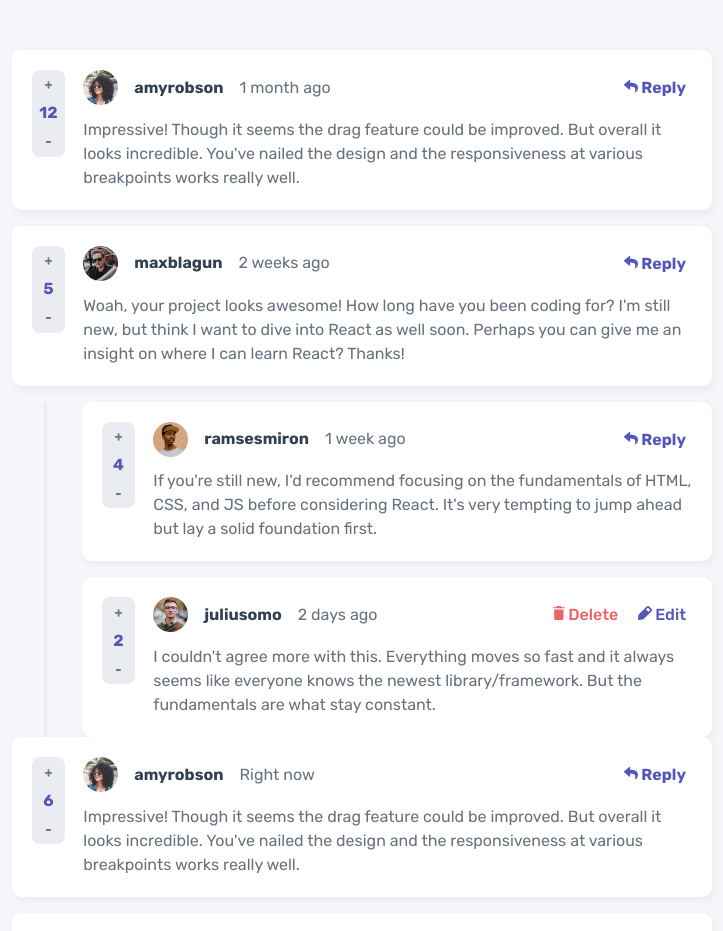
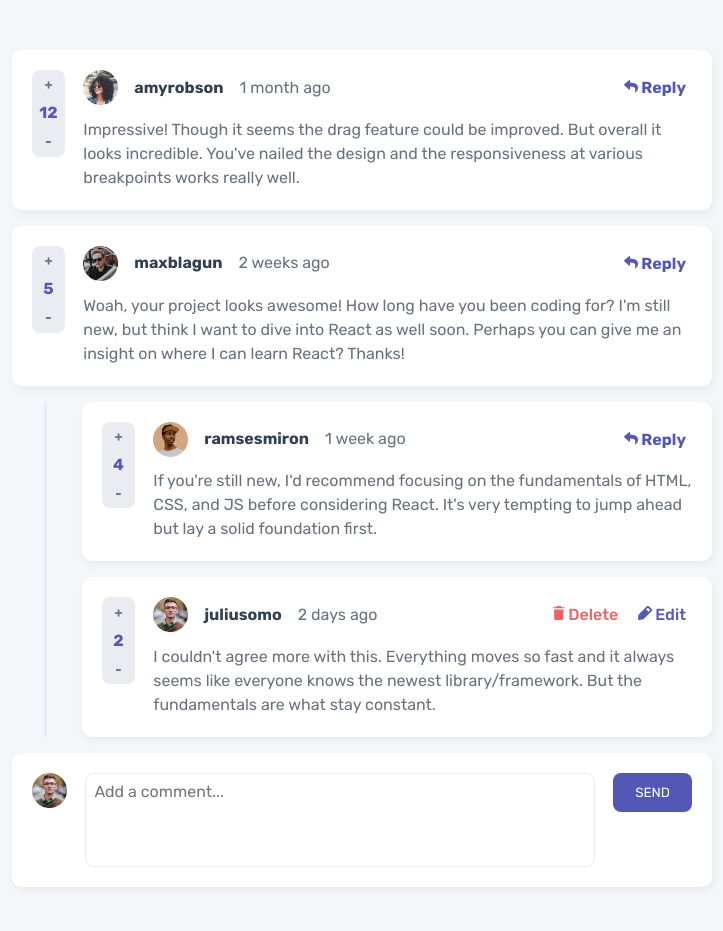
Before and after one commit to MuriWolf/interactive-comments-section-main, a Vue app: page / in a window 1280 px wide. Shown: the top 931 px of the page, without its empty margins (278-1001 px from the left). Built offline with nearby package versions, Linux system fonts and the light colour scheme; data requests are answered from the project's data file; a web font is replaced by a local one.

Commit message:
updates comment

```diff
--- a/data/db.json
+++ b/data/db.json
@@ -63,20 +63,6 @@
           }
         }
       ]
-    },
-    {
-      "id": 10,
-      "content": "Impressive! Though it seems the drag feature could be improved. But overall it looks incredible. You've nailed the design and the responsiveness at various breakpoints works really well.",
-      "createdAt": "Right now",
-      "score": 6,
-      "user": {
-        "image": {
-          "png": "../images/avatars/image-amyrobson.png",
-          "webp": "../images/avatars/image-amyrobson.webp"
-        },
-        "username": "amyrobson"
-      },
-      "replies": []
     }
   ]
 }
--- a/src/App.vue
+++ b/src/App.vue
@@ -23,7 +23,7 @@ export default defineComponent({
         user.value = data
       })
     })
-    return {comments, user }
+    return { comments, user }
   }
 })
 </script>
--- a/src/components/CommentComponent.vue
+++ b/src/components/CommentComponent.vue
@@ -13,7 +13,7 @@
           <p>{{ comment.createdAt }}</p>
         </div>
         <button v-if="comment.user.username !== currentUser.username" class="comment__reply-btn"><img src="../assets/icon-reply.svg" alt=""> Reply</button>
-        <div v-else class="comment__controls comment__reply-btn">
+        <div v-else class="comment__controls ">
           <button class="btn-reset clr--red font-sz--16 font-wt--500"><img src="@/assets/icon-delete.svg" alt=""> Delete</button>
           <button class="btn-reset clr--blue font-sz--16 font-wt--500"><img src="@/assets/icon-edit.svg" alt=""> Edit</button>
         </div>
@@ -23,7 +23,7 @@
       </div>
     </div>
   </div>
-  <div v-if="comment.replies" class="reply-comments">
+  <div v-if="comment.replies" class="reply-comments" :class="{ 'margin-top--1em': comment.replies.length != 0 }">
     <comment-component
       v-for="reply in comment.replies"
       :currentUser="currentUser"
@@ -39,6 +39,7 @@ import CommentType from '@/types/Comment'
 import User from '@/types/User'
 import { defineComponent, PropType } from 'vue'
 
+
 export default defineComponent({
   emits: ['increaseScore', 'decreaseScore'],
   props: {
--- a/src/components/CommentsComponent.vue
+++ b/src/components/CommentsComponent.vue
@@ -1,8 +1,5 @@
 <template>
   <div class="comments-section">
-    <div v-for="comment in comments" :key="comment.id" class="comment-container">
-      <comment-component :comment="comment" :currentUser="currentUser" @increase-score="comment.score++" @decrease-score="comment.score--"/>
-    </div>
     <div v-for="comment in comments" :key="comment.id" class="comment-container">
       <comment-component :comment="comment" :currentUser="currentUser" @increase-score="comment.score++" @decrease-score="comment.score--"/>
     </div>
@@ -14,8 +11,8 @@
 import { defineComponent, PropType } from 'vue';
 import CommentComponent from '@/components/CommentComponent.vue';
 import addComment from '@/components/AddComment.vue';
-import CommentType from '@/types/Comment'
-import User from '@/types/User'
+import CommentType from '@/types/Comment';
+import User from '@/types/User';
 
 export default defineComponent({
   props: {
--- a/src/components/addComment.vue
+++ b/src/components/addComment.vue
@@ -1,14 +1,15 @@
 <template>
   <div class="add-comment">
     <img class="comment__profile__img add-comment__item" :src="currentUser.image.png" alt="">
-    <textarea class="input add-comment__textarea add-comment__item" rows="4" placeholder="Add a comment..." ></textarea>
-    <button class="btn btn--blue add-comment__item">send</button>
+    <textarea class="input add-comment__textarea add-comment__item" rows="4" placeholder="Add a comment..." v-model="commentContent"></textarea>
+    <button class="btn btn--blue add-comment__item" @click="postComment('http://localhost:3000/comments', commentContent)">send</button>
   </div>
 </template>
 
 <script lang="ts">
 import User from '@/types/User'
-import { defineComponent, PropType } from 'vue'
+import { defineComponent, PropType, ref } from 'vue'
+import postComment from "@/modules/postComment"
 
 export default defineComponent({
   props: {
@@ -18,7 +19,8 @@ export default defineComponent({
     },
   },
   setup() {
-      return {}
+    const commentContent = ref("");
+    return { postComment, commentContent }
   },
 })
 </script>
--- /dev/null
+++ b/src/modules/postComment.ts
@@ -0,0 +1,26 @@
+// import Comment from "@/types/Comment"
+import User from "@/types/User";
+import getData from "./getData";
+
+function postComment(url: string, commentContent: string) {
+  getData<User>("http://localhost:3000/currentUser").then(data => {
+    const currentUser: User = data
+    fetch(url, {
+      method: 'POST',
+      headers: {
+        'Accept': 'application/json, text/plain, */*',
+        'Content-Type': 'application/json'
+      },
+      body: JSON.stringify({
+        id: 6,
+        content: commentContent,
+        createdAt: "Right now",
+        score: 0,
+        user: currentUser,
+        replies: []
+      })
+    }).then(res => res.json())
+  })
+}
+
+export default postComment;
--- a/src/scss/components/comment/_comment.scss
+++ b/src/scss/components/comment/_comment.scss
@@ -3,15 +3,14 @@
 .comments-section {
     display: flex;
     flex-direction: column;
-    // gap: 1em;
+    gap: 1em;
 }
 
 .comment-container {
     display: flex;
     flex-direction: column;
     width: 100%;
-    gap: 0;
-    margin: 0;
+    // gap: 1em;
 }
 
 .comment {
@@ -50,8 +49,20 @@
             }
 
             .comment__controls {
+                position: absolute;
+                right: 2rem;
                 display: flex;
                 gap: 0.45em;
+
+                & > button:hover {
+                    opacity: 0.5;
+                }
+            }
+
+            @include bp.for-size(medium) {
+                .comment__controls {
+                    bottom: 2.5rem;
+                }
             }
 
             .comment__reply-btn {
@@ -114,7 +125,7 @@
     width: 90%;
     display: flex;
     flex-direction: column;
-    margin-top: 1em;
+    // margin-top: 1em;
     gap: 1em;
     position: relative;
     align-self: flex-end;
--- a/src/scss/main.css
+++ b/src/scss/main.css
@@ -121,6 +121,14 @@ button {
   font-weight: 500;
 }
 
+.d-none {
+  display: none;
+}
+
+.margin-top--1em {
+  margin-top: 1em !important;
+}
+
 .input {
   display: block;
   font-family: unset;
@@ -172,14 +180,13 @@ button {
 .comments-section {
   display: flex;
   flex-direction: column;
+  gap: 1em;
 }
 
 .comment-container {
   display: flex;
   flex-direction: column;
   width: 100%;
-  gap: 0;
-  margin: 0;
 }
 
 .comment {
@@ -213,8 +220,18 @@ button {
   font-weight: bold;
 }
 .comment .comment__content .comment__content__info .comment__controls {
+  position: absolute;
+  right: 2rem;
   display: flex;
   gap: 0.45em;
+}
+.comment .comment__content .comment__content__info .comment__controls > button:hover {
+  opacity: 0.5;
+}
+@media (max-width: 600px) {
+  .comment .comment__content .comment__content__info .comment__controls {
+    bottom: 2.5rem;
+  }
 }
 .comment .comment__content .comment__content__info .comment__reply-btn {
   position: absolute;
@@ -270,7 +287,6 @@ button {
   width: 90%;
   display: flex;
   flex-direction: column;
-  margin-top: 1em;
   gap: 1em;
   position: relative;
   align-self: flex-end;
```
Also changed, not shown: src/scss/utilities/_classes.scss (+8 -0 lines), 1 other file (tests, documents, lock files or other folders).
